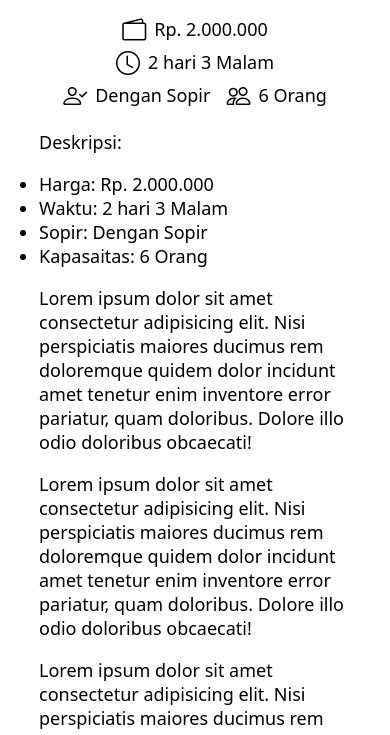
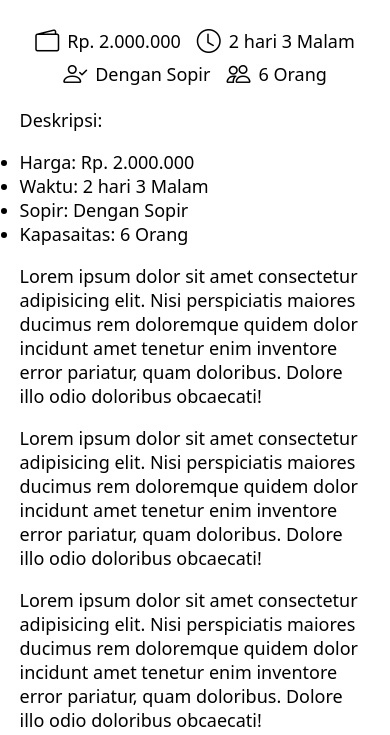
Before and after one commit to Nuryanto19/rent-car, a plain HTML site: page detail.html in a window 390 px wide. Shown: the part 365-1100 px from the top of the page. Drawn offline with Linux system fonts and the light colour scheme.

Commit message:
update media screen max 500px ponsel

```diff
--- a/style.css
+++ b/style.css
@@ -352,3 +352,10 @@ ul, li {
 	}
 
 }
+
+@media screen and (max-width: 500px) {
+	.container {
+		width: 90%;
+		margin: auto;
+	}
+}
```
